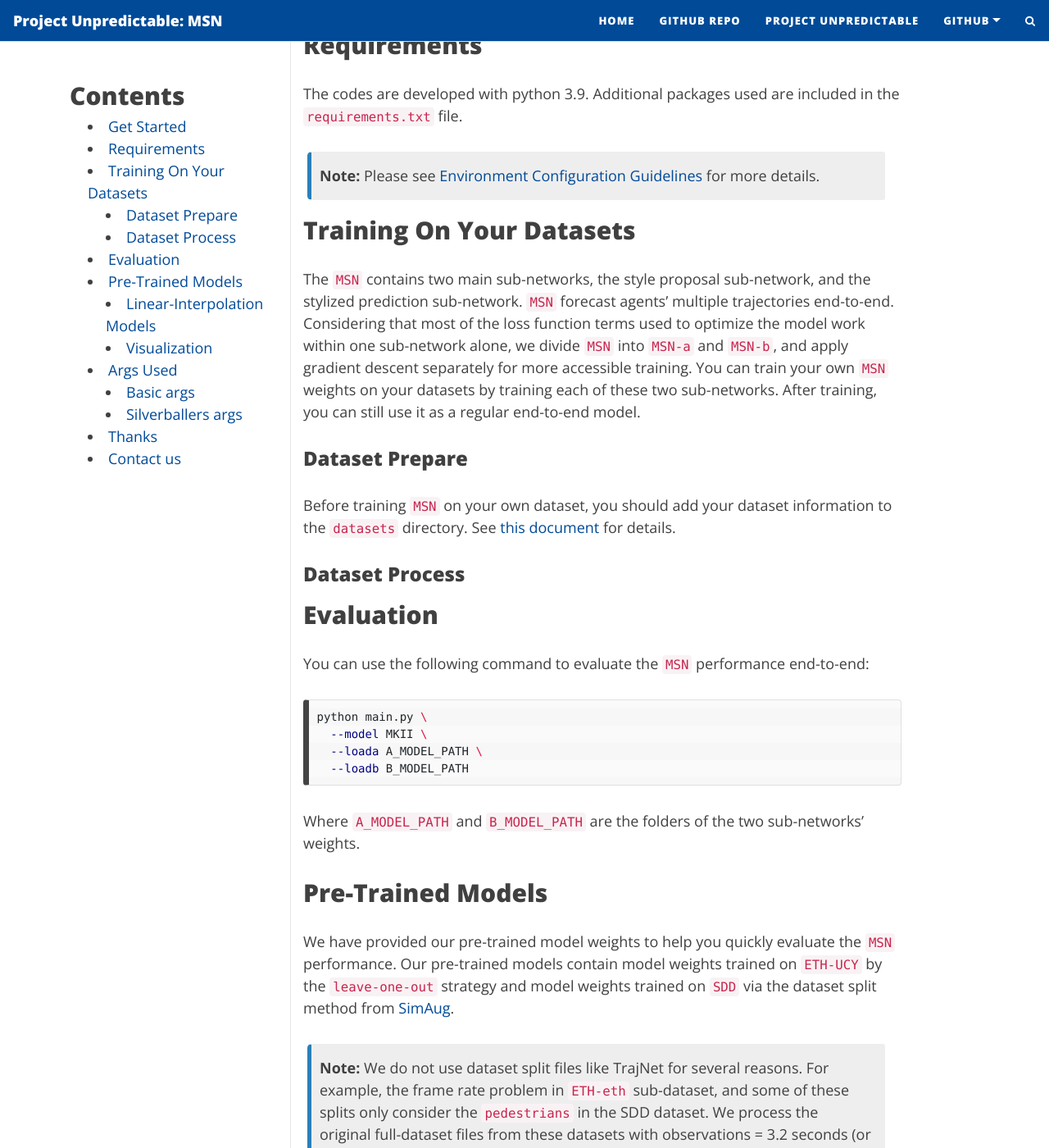
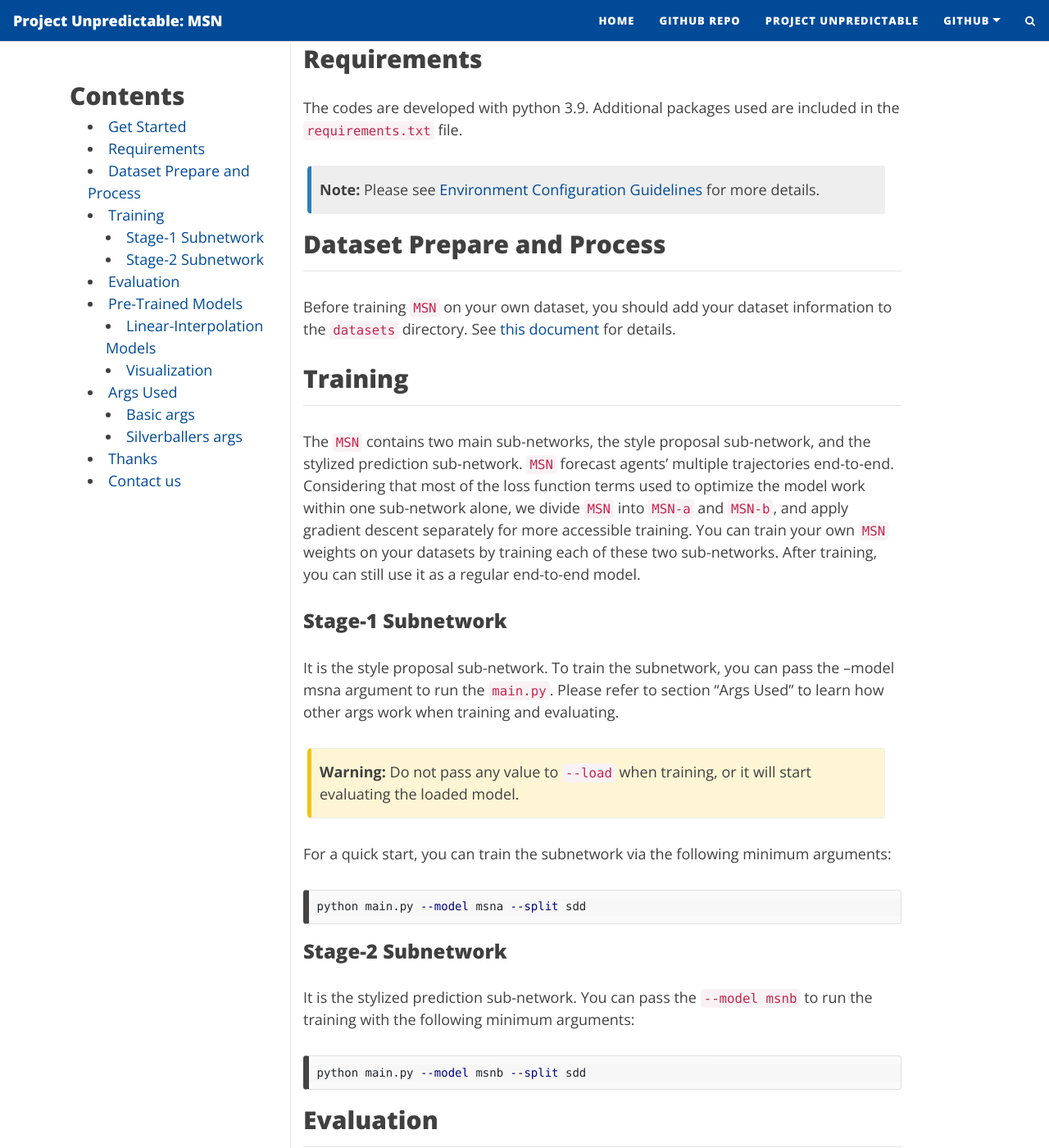
Before and after one commit to NorthOcean/MSN, a Jekyll site: the page built from use.md, in a window 1280 px wide and 1400 px high, scrolled down 1198 px. Shown: the whole window at 82% size. Built offline with Jekyll 4.4.1, drawn with Linux system fonts in a browser that asks for light colours; nearby versions of some CDN libraries; comment, search, counter and statistics services are not loaded.

Commit message:
增加 训练过程

````diff
--- a/use.md
+++ b/use.md
@@ -19,6 +19,8 @@ gh-badge: [star, fork]
 ![MSN](../assets/img/main.png)
 
 ## Get Started
+
+---
 
 You can clone [this repository](https://github.com/northocean/msn) by the following command:
 
@@ -37,7 +39,16 @@ Additional packages used are included in the `requirements.txt` file.
 {: .box-note}
 **Note:** Please see [Environment Configuration Guidelines](https://cocoon2wong.github.io/2022-03-03-env/) for more details.
 
-## Training On Your Datasets
+## Dataset Prepare and Process
+
+---
+
+Before training `MSN` on your own dataset, you should add your dataset information to the `datasets` directory.
+See [this document](https://cocoon2wong.github.io/Project-Luna/) for details.
+
+## Training
+
+---
 
 The `MSN` contains two main sub-networks, the style proposal sub-network, and the stylized prediction sub-network.
 `MSN` forecast agents' multiple trajectories end-to-end.
@@ -45,14 +56,33 @@ Considering that most of the loss function terms used to optimize the model work
 You can train your own `MSN` weights on your datasets by training each of these two sub-networks.
 After training, you can still use it as a regular end-to-end model.
 
-### Dataset Prepare
+### Stage-1 Subnetwork
 
-Before training `MSN` on your own dataset, you should add your dataset information to the `datasets` directory.
-See [this document](https://cocoon2wong.github.io/Project-Luna/) for details.
+It is the style proposal sub-network.
+To train the subnetwork, you can pass the --model msna argument to run the `main.py`.
+Please refer to section "Args Used" to learn how other args work when training and evaluating.
 
-### Dataset Process
+{: .box-warning}
+**Warning:** Do not pass any value to `--load` when training, or it will start evaluating the loaded model.
+
+For a quick start, you can train the subnetwork via the following minimum arguments:
+
+```bash
+python main.py --model msna --split sdd
+```
+
+### Stage-2 Subnetwork
+
+It is the stylized prediction sub-network.
+You can pass the `--model msnb` to run the training with the following minimum arguments:
+
+```bash
+python main.py --model msnb --split sdd
+```
 
 ## Evaluation
+
+---
 
 You can use the following command to evaluate the `MSN` performance end-to-end:
 
@@ -66,6 +96,8 @@ python main.py \
 Where `A_MODEL_PATH` and `B_MODEL_PATH` are the folders of the two sub-networks' weights.
 
 ## Pre-Trained Models
+
+---
 
 We have provided our pre-trained model weights to help you quickly evaluate the `MSN` performance.
 Our pre-trained models contain model weights trained on `ETH-UCY` by the `leave-one-out` strategy and model weights trained on `SDD` via the dataset split method from [SimAug](https://github.com/JunweiLiang/Multiverse).
@@ -160,6 +192,9 @@ python main.py --model MKII \
 ```
 
 ## Args Used
+
+---
+
 Please specify your customized args when training or testing your model in the following way:
 
 ```bash
@@ -294,8 +329,9 @@ About the `argtype`:
   The default value is `null`.
 <!-- DO NOT CHANGE THIS LINE -->
 
+## Thanks
 
-## Thanks
+---
 
 Codes of the Transformers used in this model come from [TensorFlow.org](https://www.tensorflow.org/tutorials/text/transformer);
 Dataset CSV files of ETH-UCY come from [SR-LSTM (CVPR2019) / E-SR-LSTM (TPAMI2020)](https://github.com/zhangpur/SR-LSTM);
@@ -304,5 +340,7 @@ All contributors of the repository [Vertical](https://github.com/cocoon2wong/Ver
 
 ## Contact us
 
+---
+
 Conghao Wong ([@cocoon2wong](https://github.com/cocoon2wong)): conghaowong@icloud.com
 Beihao Xia ([@NorthOcean](https://github.com/NorthOcean)): xbh_hust@hust.edu.cn
````
Also changed, not shown: other parts of use.md (+1 -1 lines).
